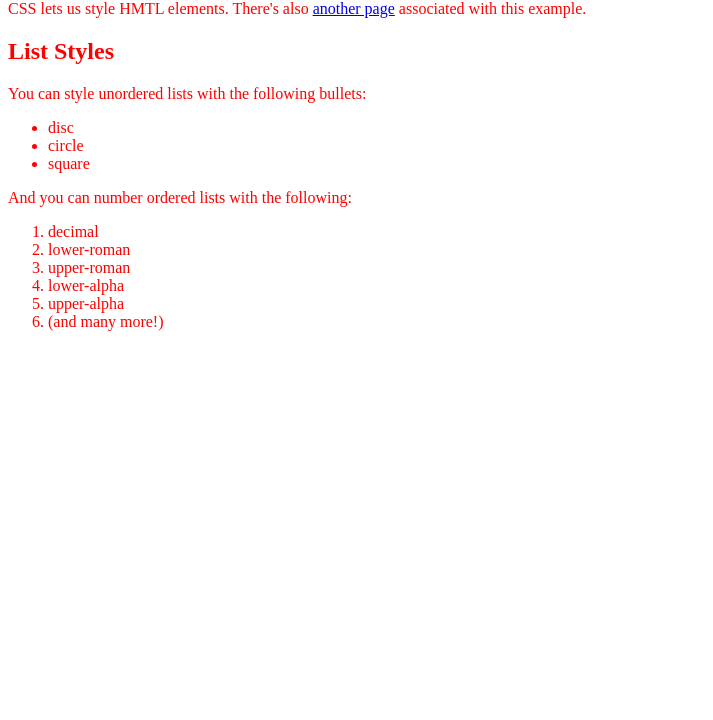
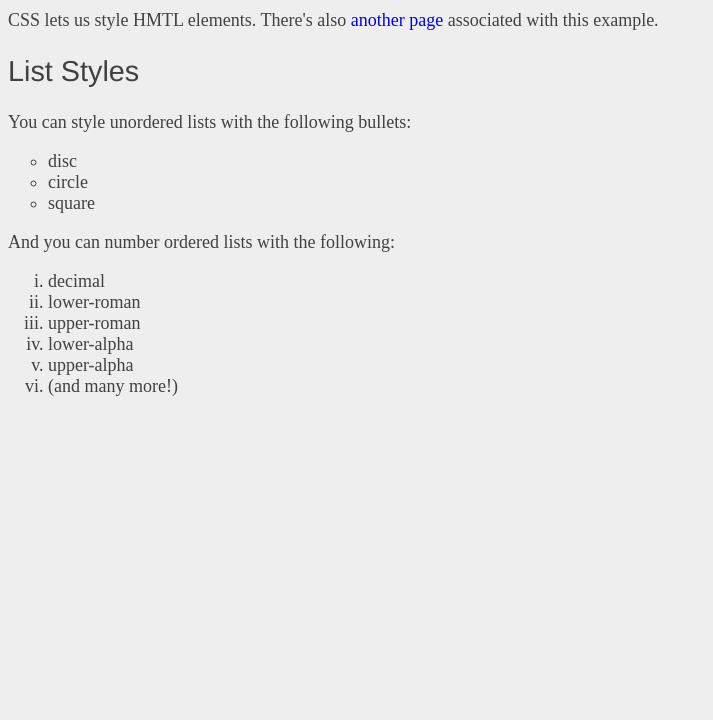
Before and after one commit to slqughterhqusee/css-tut, a plain HTML site: page index.html in a window 1280 px wide. Shown: the part 80-800 px from the top of the page, without its empty margins (0-713 px from the left). Drawn offline with Linux system fonts and the light colour scheme; files that its build step writes are made by us from their sources.

Commit message:
lesson finish

```diff
--- a/CSS/styles.css
+++ /dev/null
@@ -1,3 +0,0 @@
-body {
-    color: #FF0000;
-}
--- a/index.html
+++ b/index.html
@@ -3,7 +3,6 @@
 
 <head>
     <meta charset="UTF-8">
-    <meta name="viewport" content="width=device-width, initial-scale=1.0">
     <title>Hello, CSS</title>
     <link rel="stylesheet" href="styles.css"/>
 </head>
--- /dev/null
+++ b/styles.css
@@ -0,0 +1,43 @@
+body {
+    color: #414141;
+    background-color: #EEEEEE;
+    font-size: 18px;
+}
+
+h1 {
+    font-size: 2em;
+}
+
+h2 {
+    font-size: 1.6em;
+}
+
+h1, h2, h3, h4, h5, h6 {
+    font-family: "Helvetica", "Arial", sans-serif;
+    font-weight: normal;
+}
+
+/* em allows a pages fonts to scale accordingly */
+
+ul {
+    list-style-type: circle;
+}
+
+ol {
+    list-style-type: lower-roman;
+}
+
+/* the none ul element removes points entirely */
+/* you can create custom bullets for li using list-style-image */
+
+a {
+    text-decoration: none;
+}
+/* ^ removes default link underline */
+/* better to use ins/del in html rather than adding a strikethru in css */
+
+p{
+    text-align: left;
+}
+
+/* ^this aligns the entire page . use flexbox instead */
```
Also changed, not shown: dummy.html (+7 -1 lines).
